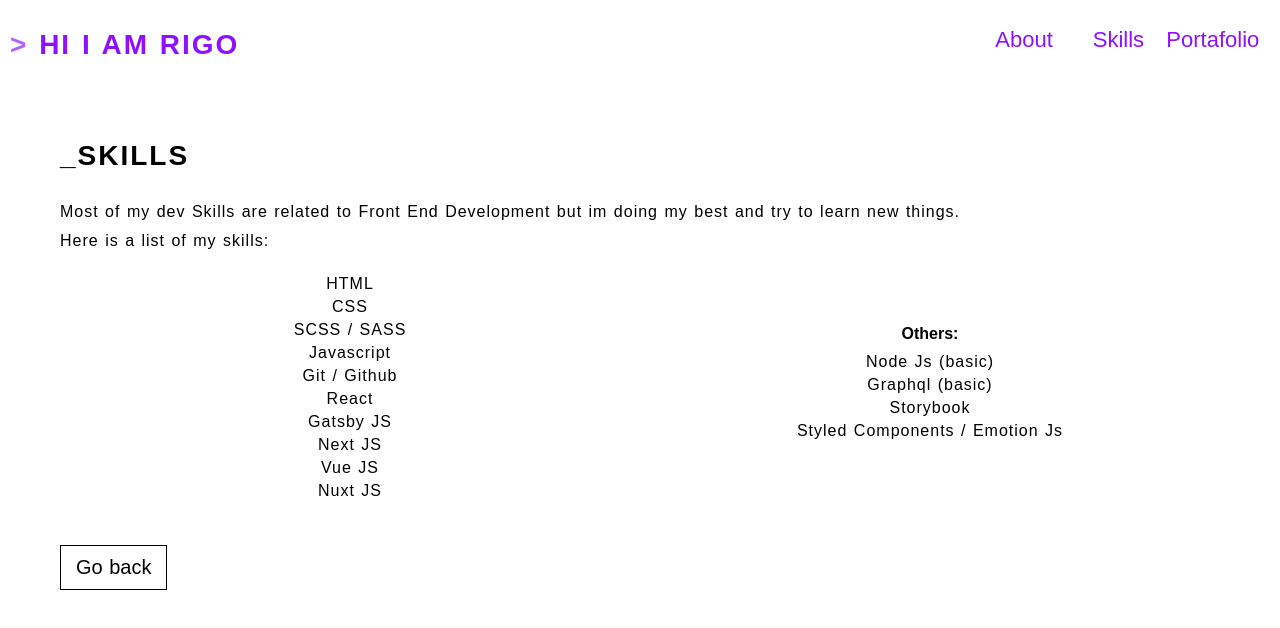
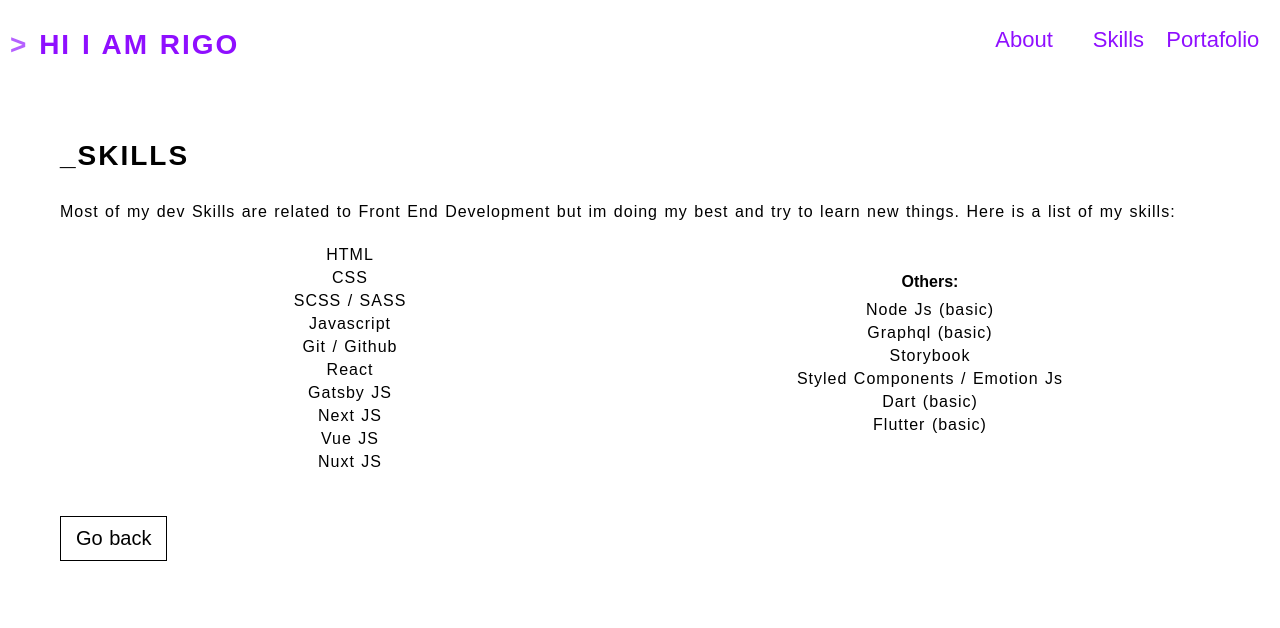
Before and after one commit to Rigo9119/rigo-web, a Nuxt app: page /skills in a window 1280 px wide. Shown: the top 628 px of the page. Built offline with nearby package versions, Linux system fonts and the light colour scheme.

Commit message:
[feature/add-skills] - add dart and flutter as skills

```diff
--- a/components/views/SkillsPg.vue
+++ b/components/views/SkillsPg.vue
@@ -5,10 +5,7 @@
     </h2>
     <Paragraph
       class="skillspg__paragraph"
-      paragraph="Most of my dev Skills are related to Front End Development but im doing my best and try to learn new things."/>
-    <Paragraph
-      class="skillspg__paragraph"
-      paragraph="Here is a list of my skills:" />
+      paragraph="Most of my dev Skills are related to Front End Development but im doing my best and try to learn new things. Here is a list of my skills:"/>
     <div class="skillspg__wrapper">
       <!-- basic skills -->
       <ul class="skillspg__wrapper__list">
@@ -53,6 +50,8 @@
             {name: 'Graphql (basic)'},
             {name: 'Storybook'},
             {name: 'Styled Components / Emotion Js'},
+            {name: 'Dart (basic)'},
+            {name: 'Flutter (basic)'},
             //{name: 'Ruby (basic)'}
           ]
         }
@@ -78,6 +77,7 @@
 
     &__paragraph {
       padding-top: 10px;
+      width: 100%;
     }
 
     &__wrapper {
```
Also changed, not shown: 1 other file (tests, documents, lock files or other folders).
